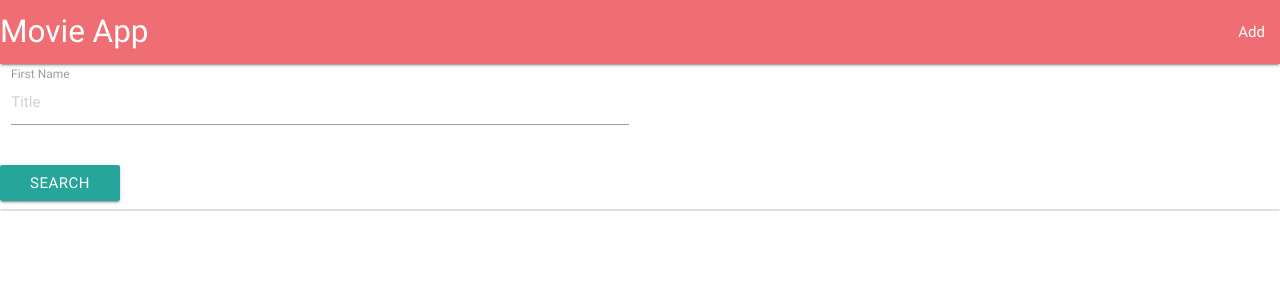
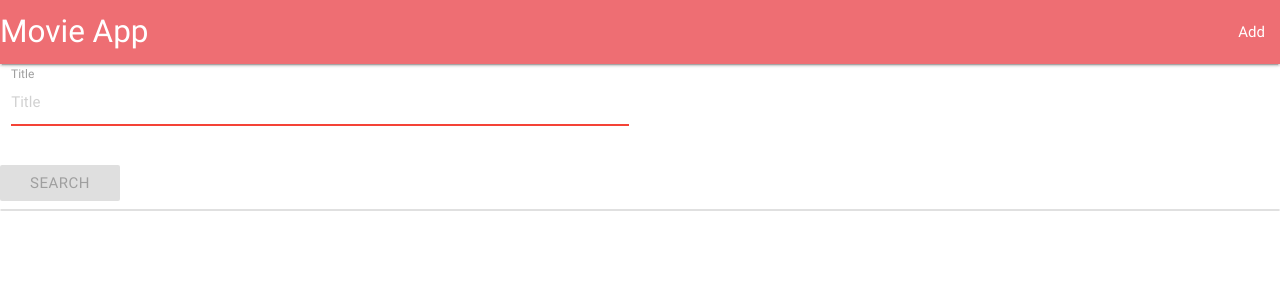
Before and after one commit to DebotC/MovieApplication, an Angular app: page /movies/add in a window 1280 px wide. Shown: the top 300 px of the page. Built offline with nearby package versions, Linux system fonts and the light colour scheme.

Commit message:
Template drive Form & validation

```diff
--- a/src/app/movies-add/movies-add.component.html
+++ b/src/app/movies-add/movies-add.component.html
@@ -1,11 +1,22 @@
-<form>
+<form #addMovieForm="ngForm" (ngSubmit)="search(title.value)">
     <div class="row">
         <div class="input-field col s6">
-          <input placeholder="Title" id="title" type="text" class="validate" name="title" [(ngModel)]="title">
-          <label for="title">First Name</label>
+          <input placeholder="Title" id="title" type="text" class="validate"
+                name="title" ngModel required minlength="2" #title="ngModel"
+                [ngClass]="{
+                    'invalid': title.pristine || !title.touched || title.valid
+                }">
+          <label for="title">Title</label>
+          <p *ngIf="title.errors?.required && title.touched">
+            Title is required
+          </p>
+          <p *ngIf="title.errors?.minlength">
+            Title is {{ title.errors.minlength.actualLength }} character long but must be at least {{ title.errors.minlength.requiredLength }} characters long
+          </p>
         </div>
       </div>
-  <button class="waves-effect waves-light btn" type="btn" (click)="search()">Search</button>
+  <button class="waves-effect waves-light btn" type="submit"
+    [disabled]="addMovieForm.invalid">Search</button>
 </form>
 
 <ul class="collection">
--- a/src/app/movies-add/movies-add.component.ts
+++ b/src/app/movies-add/movies-add.component.ts
@@ -10,7 +10,6 @@ import { Movie } from '../model/movie.model';
 })
 export class MoviesAddComponent implements OnInit {
 
-  title: string;
   movies: Movie[];
 
   constructor(private movieService: MovieService, private router: Router) {
@@ -20,8 +19,8 @@ export class MoviesAddComponent implements OnInit {
   ngOnInit() {
   }
 
-  search() {
-    this.movieService.lookupMovie(this.title).subscribe(
+  search(title: string) {
+    this.movieService.lookupMovie(title).subscribe(
       (res) => {
         this.movies = res;
       },
```
